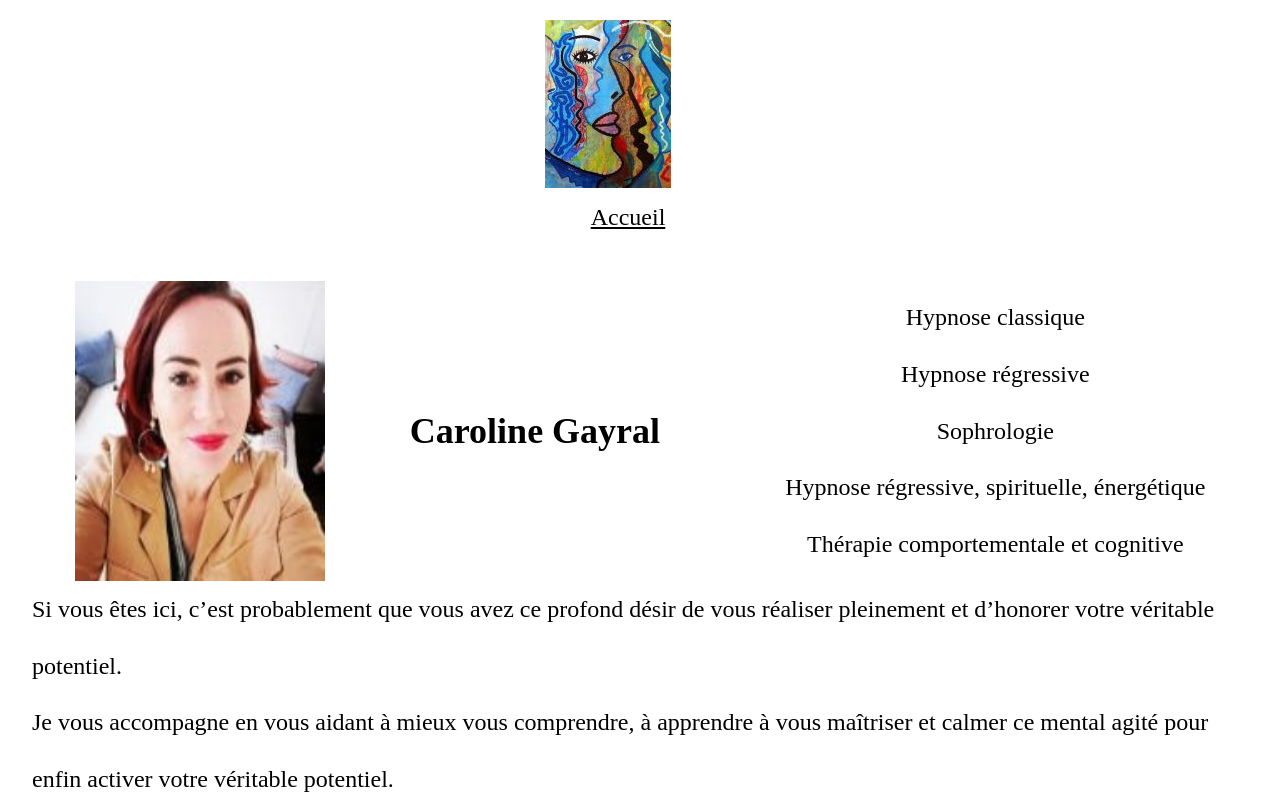
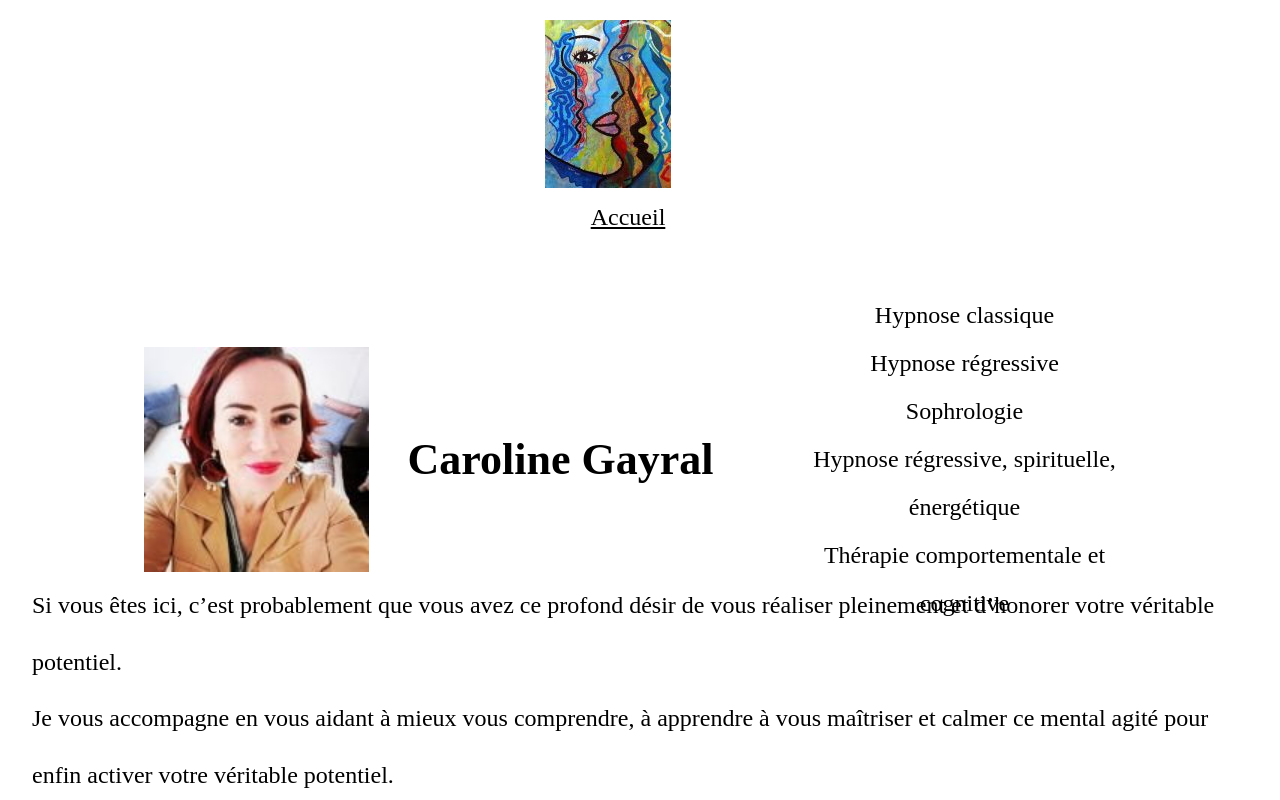
Before and after one commit to DavidIsidore/caroline-gayral, a React (Create React App) app: page / in a window 1280 px wide. Shown: the top 800 px of the page. Built offline with nearby package versions, Linux system fonts and the light colour scheme.

Commit message:
Implémentation du composant Presentation

```diff
--- /dev/null
+++ b/src/components/Presentation/Presentation.js
@@ -0,0 +1,23 @@
+import React from 'react'
+import photoVeste from '../../assets/Photo-veste-beige.jpg'
+import './presentation.scss'
+
+export default function Presentation() {
+    return (
+        <div className="presentation">
+            <img
+                src={photoVeste}
+                alt="présentation"
+                className="presentation_photo"
+            />
+            <h1 className="presentation_title">Caroline Gayral</h1>
+            <ul className="presentation_list">
+                <li>Hypnose classique</li>
+                <li>Hypnose régressive</li>
+                <li>Sophrologie</li>
+                <li>Hypnose régressive, spirituelle, énergétique</li>
+                <li>Thérapie comportementale et cognitive</li>
+            </ul>
+        </div>
+    )
+}
--- /dev/null
+++ b/src/components/Presentation/presentation.scss
@@ -0,0 +1,20 @@
+@import '../../sass/main.scss';
+
+.presentation {
+    @include flex(row, center, center);
+    position: relative;
+    top: 50px;
+    &_photo {
+        width: 225px;
+        //height: 300px;
+    }
+    &_title {
+        width: 30%;
+        font-size: 44px;
+    }
+    &_list {
+        list-style: none;
+        width: 30%;
+        line-height: 200%;
+    }
+}
--- a/src/pages/Home/Home.js
+++ b/src/pages/Home/Home.js
@@ -2,29 +2,15 @@ import React from 'react'
 import Header from '../../components/Header/Header'
 import Programmes from '../../components/Programmes/Programmes'
 import Footer from '../../components/Footer/Footer'
-import photoVeste from '../../assets/Photo-veste-beige.jpg'
 import portrait from '../../assets/portrait.jpg'
 import './home.scss'
+import Presentation from '../../components/Presentation/Presentation'
 
 export default function Home() {
     return (
         <main>
             <Header />
-            <div className="presentation">
-                <img
-                    src={photoVeste}
-                    alt="présentation"
-                    className="presentation_photo"
-                />
-                <h1 className="presentation_title">Caroline Gayral</h1>
-                <ul className="presentation_list">
-                    <li>Hypnose classique</li>
-                    <li>Hypnose régressive</li>
-                    <li>Sophrologie</li>
-                    <li>Hypnose régressive, spirituelle, énergétique</li>
-                    <li>Thérapie comportementale et cognitive</li>
-                </ul>
-            </div>
+            <Presentation />
             <div className="text">
                 <p className="text_p">
                     Si vous êtes ici, c’est probablement que vous avez ce
--- a/src/pages/Home/home.scss
+++ b/src/pages/Home/home.scss
@@ -1,23 +1,4 @@
 @import '../../sass/main.scss';
-
-.presentation {
-    @include flex(row, space-around, center);
-    width: 95%;
-    margin: 0 auto;
-    margin-top: 50px;
-    &_photo {
-        width: 250px;
-        height: 300px;
-    }
-    &_title {
-        font-size: 36px;
-    }
-    &_list {
-        list-style: none;
-        font-size: 24px;
-        line-height: 1.5cm;
-    }
-}
 
 .text {
     @include flex(column, left, left);
```
